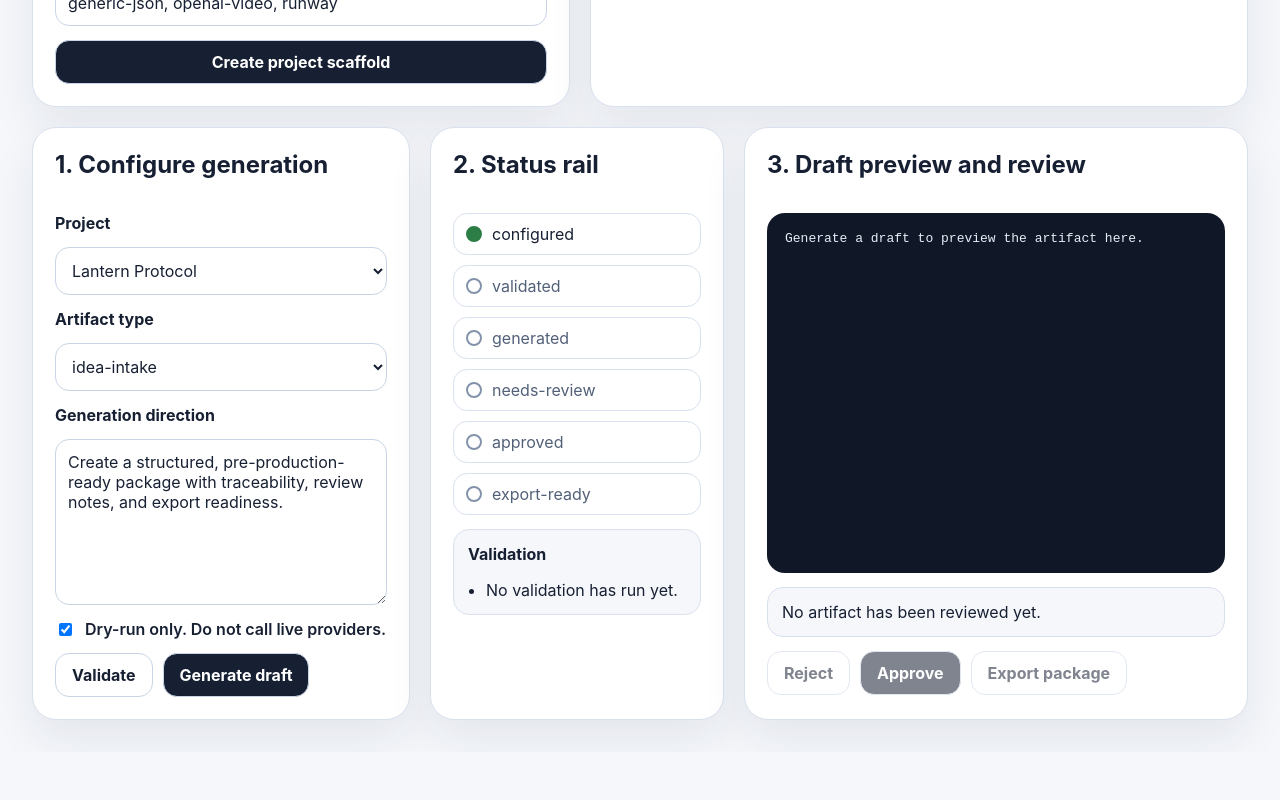
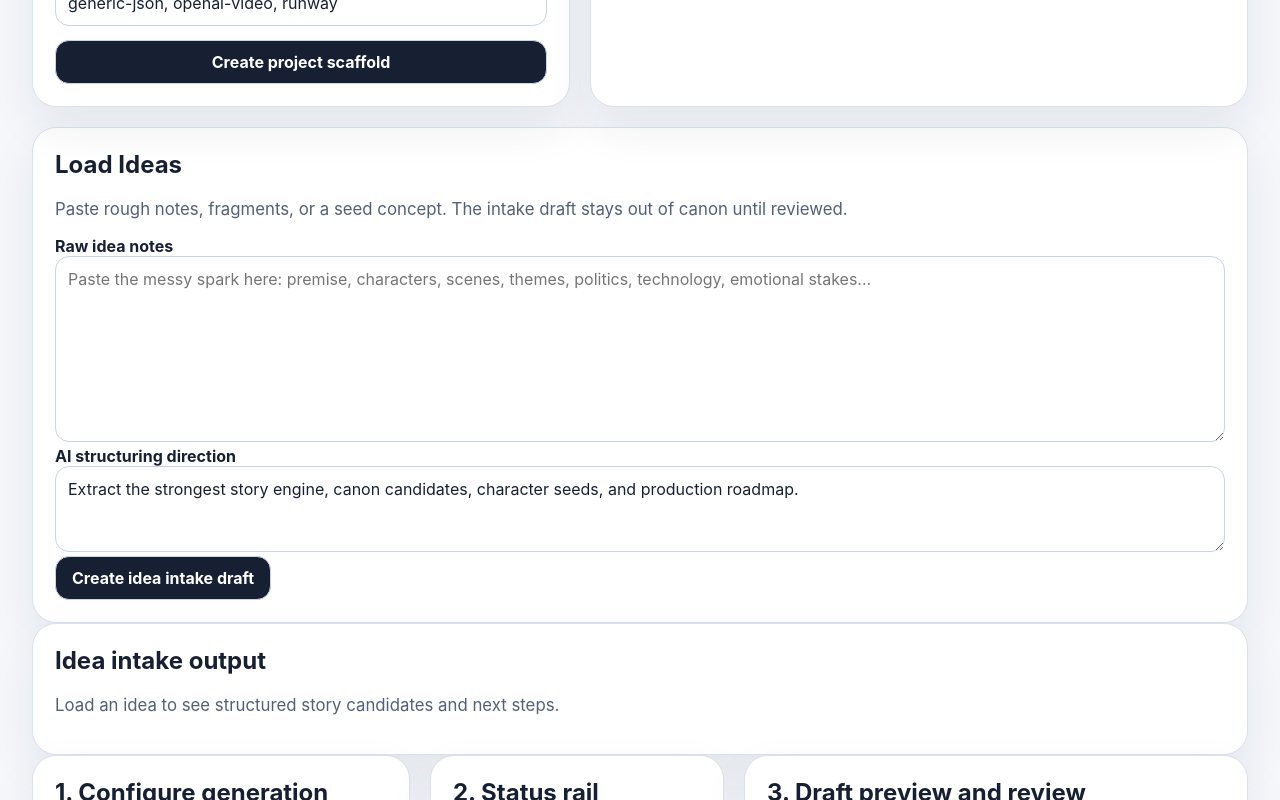
Before and after one commit to ShannonBrayNC/EchoMedia-ContentEngine, a React (Vite) app in the folder ui/content-engine-dashboard/: page / in a window 1280 px wide. Shown: the part 840-1640 px from the top of the page. Before the commit the page ends 1592 px from the top, so only its background shows below. Built offline with nearby package versions, Linux system fonts and the light colour scheme.

Commit message:
ui: add idea intake workflow

```diff
--- a/ui/content-engine-dashboard/src/App.tsx
+++ b/ui/content-engine-dashboard/src/App.tsx
@@ -2,10 +2,12 @@ import { useEffect, useMemo, useState } from 'react';
 import {
   ArtifactSummary,
   GenerationJob,
+  IdeaIntake,
   ProjectScaffold,
   ProjectSummary,
   appendMockProject,
   approveArtifact,
+  createIdeaIntake,
   createProjectScaffold,
   createSlug,
   createGenerationJob,
@@ -34,6 +36,9 @@ function App() {
   const [newProjectStoryType, setNewProjectStoryType] = useState('novel-to-film');
   const [newProjectTargets, setNewProjectTargets] = useState('generic-json, openai-video, runway');
   const [scaffold, setScaffold] = useState<ProjectScaffold | null>(null);
+  const [rawIdea, setRawIdea] = useState('');
+  const [ideaDirection, setIdeaDirection] = useState('Extract the strongest story engine, canon candidates, character seeds, and production roadmap.');
+  const [ideaIntake, setIdeaIntake] = useState<IdeaIntake | null>(null);
 
   useEffect(() => {
     listProjects().then((items) => {
@@ -109,7 +114,39 @@ function App() {
     setValidationMessages(['New project scaffold created in mock mode. Backend persistence will be added later.']);
     setJob(null);
     setArtifact(null);
+    setIdeaIntake(null);
     setReviewMessage('New project created. Start with idea intake, then run readiness checks.');
+  }
+
+  async function handleCreateIdeaIntake() {
+    if (!selectedProjectId) {
+      setValidationMessages(['Select or create a project before loading idea intake.']);
+      return;
+    }
+    if (!rawIdea.trim()) {
+      setValidationMessages(['Paste raw idea notes before creating idea intake.']);
+      return;
+    }
+
+    const intake = await createIdeaIntake({
+      projectId: selectedProjectId,
+      rawInput: rawIdea,
+      direction: ideaDirection
+    });
+
+    setIdeaIntake(intake);
+    setArtifact({
+      artifactId: intake.intakeId,
+      projectId: intake.projectId,
+      artifactType: 'idea-intake',
+      state: intake.state,
+      path: `${selectedProject?.rootPath ?? `projects/${selectedProjectId}`}/story/idea-intake.md`,
+      manifestId: `manifest-${intake.intakeId}`,
+      preview: intake.preview
+    });
+    setArtifactType('idea-intake');
+    setReviewMessage('Idea intake draft created. Review it before promoting anything to canon.');
+    setValidationMessages(['Idea intake created in mock mode. It remains draft/review context, not canon.']);
   }
 
   async function handleApprove() {
@@ -133,7 +170,7 @@ function App() {
           <p className="eyebrow">EchoMedia Content Engine</p>
           <h1>Generation Workspace</h1>
           <p className="hero-copy">
-            Create a project, generate a draft artifact, review it, then approve it for export. Sprint 3 runs in mock API mode.
+            Create a project, load ideas, generate a draft artifact, review it, then approve it for export. Sprint 3 runs in mock API mode.
           </p>
         </div>
         <div className="mode-card" aria-label="Runtime mode">
@@ -224,6 +261,60 @@ function App() {
             </div>
           ) : (
             <p className="empty-state">Create a project to see the scaffold summary, starter files, and next steps.</p>
+          )}
+        </section>
+      </section>
+
+      <section className="idea-grid" aria-label="Idea intake workflow">
+        <section className="panel idea-panel" aria-labelledby="idea-heading">
+          <h2 id="idea-heading">Load Ideas</h2>
+          <p className="panel-copy">Paste rough notes, fragments, or a seed concept. The intake draft stays out of canon until reviewed.</p>
+
+          <label htmlFor="raw-idea">Raw idea notes</label>
+          <textarea
+            id="raw-idea"
+            value={rawIdea}
+            onChange={(event) => setRawIdea(event.target.value)}
+            rows={8}
+            placeholder="Paste the messy spark here: premise, characters, scenes, themes, politics, technology, emotional stakes..."
+          />
+
+          <label htmlFor="idea-direction">AI structuring direction</label>
+          <textarea
+            id="idea-direction"
+            value={ideaDirection}
+            onChange={(event) => setIdeaDirection(event.target.value)}
+            rows={3}
+          />
+
+          <button type="button" className="primary" onClick={handleCreateIdeaIntake}>
+            Create idea intake draft
+          </button>
+        </section>
+
+        <section className="panel idea-output-panel" aria-labelledby="idea-output-heading">
+          <h2 id="idea-output-heading">Idea intake output</h2>
+          {ideaIntake ? (
+            <div className="scaffold-summary">
+              <strong>{ideaIntake.intakeId}</strong>
+              <span>State: {ideaIntake.state}</span>
+              <h3>Summary</h3>
+              <p>{ideaIntake.summary}</p>
+              <h3>Artifact roadmap</h3>
+              <ol>
+                {ideaIntake.artifactRoadmap.map((item) => (
+                  <li key={item}>{item}</li>
+                ))}
+              </ol>
+              <h3>Next steps</h3>
+              <ol>
+                {ideaIntake.nextSteps.map((step) => (
+                  <li key={step}>{step}</li>
+                ))}
+              </ol>
+            </div>
+          ) : (
+            <p className="empty-state">Load an idea to see structured story candidates and next steps.</p>
           )}
         </section>
       </section>
```
